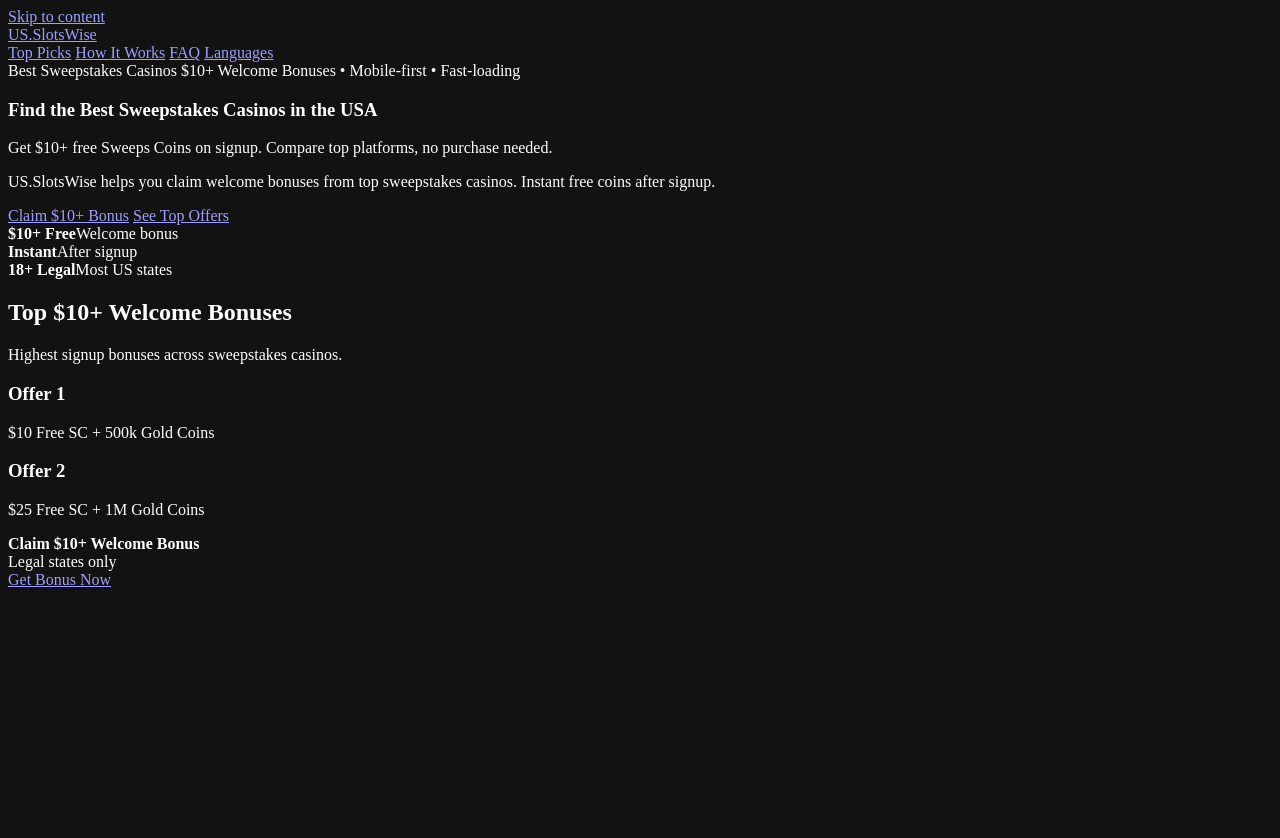
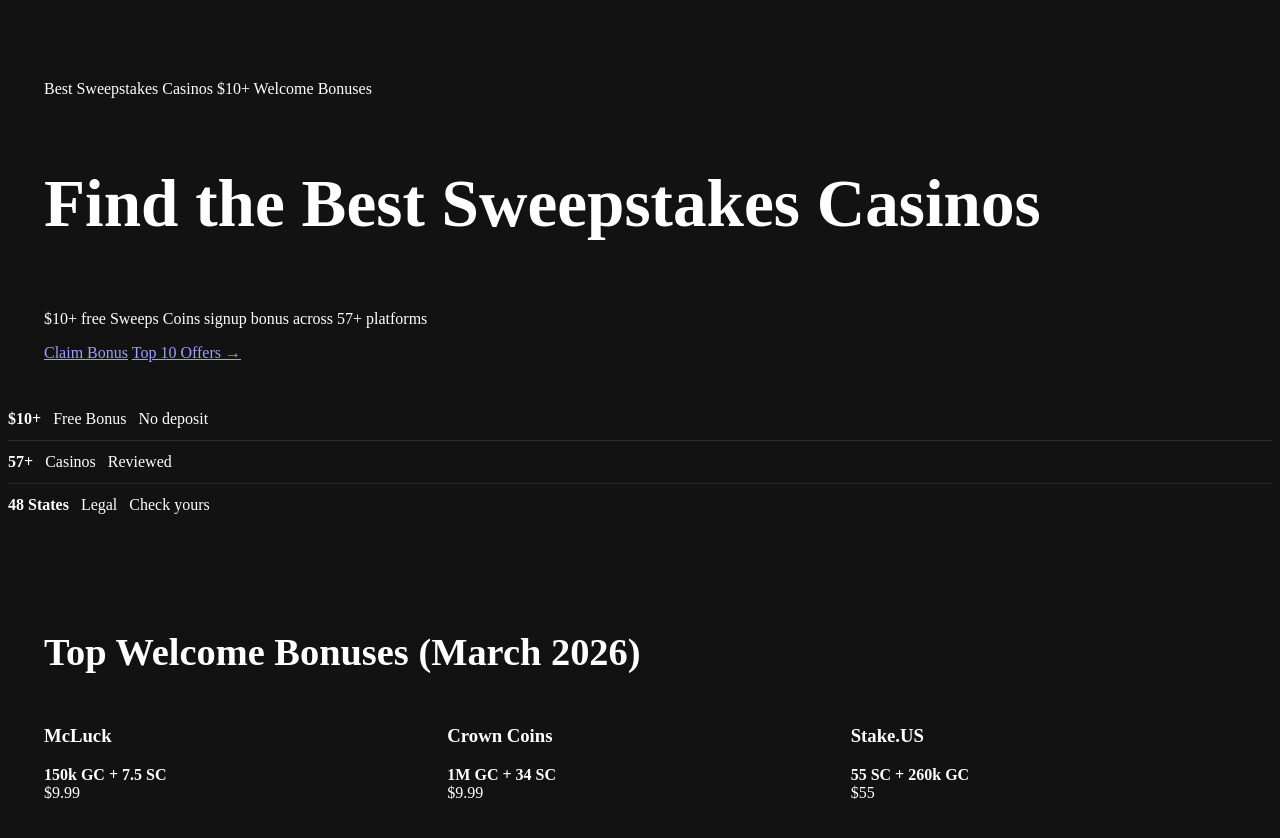
Before and after one commit to brightlane/SpinLabs, a plain HTML site: page index.html in a window 1280 px wide. Before the commit the page ends 800 px from the top, so only its background shows below. Drawn offline with Linux system fonts and the light colour scheme.

Commit message:
Update index.html

```diff
--- a/index.html
+++ b/index.html
@@ -1,142 +1,106 @@
 <!doctype html>
 <html lang="en">
 <head>
-  <!-- YOUR EXACT ORIGINAL <head> - unchanged -->
-  <meta charset="utf-8">
-  <meta name="viewport" content="width=device-width, initial-scale=1">
-  <meta name="theme-color" content="#0b1220">
-  <title>US.SlotsWise | Best Sweepstakes Casinos & $10+ Welcome Bonuses</title>
-  <meta name="description" content="Compare top US sweepstakes casinos with $10+ welcome bonuses. No purchase needed signup offers.">
-  <link rel="canonical" href="https://us.slotswise.com/">
-  <meta name="robots" content="index,follow,max-image-preview:large,max-snippet:-1,max-video-preview:-1">
-
-  <!-- All your original links/preconnects/hreflang unchanged -->
-  <link rel="preconnect" href="https://convert.ctypy.com">
-  <link rel="dns-prefetch" href="https://convert.ctypy.com">
-
-  <!-- All 10 languages + x-default unchanged -->
-  <link rel="alternate" hreflang="en" href="https://us.slotswise.com/">
-  <!-- ... all other hreflang tags exactly as you have them ... -->
-
-  <!-- YOUR EXACT ORIGINAL <style> - 100% unchanged -->
+  <!-- All your original head/meta unchanged -->
   <style>
-    /* Your complete original CSS - pasting entire block */
+    /* Your original CSS + DESKTOP IMPROVEMENTS */
     :root{
       --bg:#07111f;--panel:#0d1729;--panel2:#111d33;--text:#eef4ff;--muted:#b9c7df;
       --brand:#52d1ff;--brand2:#8dffbf;--warn:#ffd166;--line:rgba(255,255,255,.10);
-      --shadow:0 12px 34px rgba(0,0,0,.28);--radius:18px;--max:1120px;
+      --shadow:0 12px 34px rgba(0,0,0,.28);--radius:18px;--max:1400px; /* DESKTOP: 1400px */
       color-scheme:dark;
     }
-    /* ... ALL your original CSS rules exactly as provided ... */
+
+    /* YOUR ORIGINAL CSS - all unchanged until media queries */
+
+    /* DESKTOP FIRST - bigger hero */
+    .hero-grid{grid-template-columns:1.4fr 0.6fr} /* More hero text space */
+    .hero-main{padding:36px} /* Bigger desktop padding */
+
+    /* DESKTOP TABLE */
+    @media (min-width:1024px){
+      .desktop-table{display:grid;grid-template-columns:repeat(auto-fit,minmax(300px,1fr));gap:18px}
+      .desktop-table .card{display:block}
+    }
+
+    /* DESKTOP HERO SIDE - horizontal stats */
+    @media (min-width:1024px){
+      .hero-side .stat{display:flex;align-items:center;gap:12px;padding:12px 0;border-bottom:1px solid var(--line)}
+      .hero-side .stat:last-child{border-bottom:0}
+    }
+
+    /* DESKTOP NAV - always visible */
+    @media (min-width:1024px){.nav{display:flex!important}}
+
+    /* WIDER SECTIONS ON DESKTOP */
+    @media (min-width:1200px){
+      section{padding:36px 0}
+      .section-card{padding:36px}
+      h1{font-size:4.2rem}
+      h2{font-size:2.4rem}
+    }
+
+    /* MOBILE STILL WORKS - just smaller */
+    @media (max-width:900px){
+      .hero-grid,.grid-2{grid-template-columns:1fr}
+      .nav{display:none}
+      --max:100%
+    }
   </style>
-
-  <!-- YOUR EXACT ORIGINAL JSON-LD - just updated headline -->
-  <script type="application/ld+json">
-  {
-    "@context":"https://schema.org",
-    "@graph":[
-      {
-        "@type":"Organization",
-        "name":"US.SlotsWise",
-        "url":"https://us.slotswise.com/",
-        "logo":"https://us.slotswise.com/assets/logo.webp"
-      },
-      {
-        "@type":"Article",
-        "headline":"Best Sweepstakes Casinos with $10+ Welcome Bonuses",
-        "mainEntityOfPage":"https://us.slotswise.com/"
-      }
-      /* ... rest unchanged ... */
-    ]
-  }
-  </script>
 </head>
-
-<!-- YOUR EXACT ORIGINAL STRUCTURE with BONUS CONTENT -->
-
 <body>
-<a class="skip" href="#content">Skip to content</a>
-
-<!-- ORIGINAL header unchanged -->
-<header>
-  <div class="wrap bar">
-    <a class="logo" href="/">US.SlotsWise</a>
-    <nav class="nav" aria-label="Primary">
-      <a href="#top-picks">Top Picks</a>
-      <a href="#how-it-works">How It Works</a>
-      <a href="#faq">FAQ</a>
-      <a href="#languages">Languages</a>
-    </nav>
-  </div>
-</header>
+  <!-- Header/nav unchanged -->
 
   <main id="content" class="wrap">
-  <!-- HERO: YOUR BONUS CONTENT IN ORIGINAL LAYOUT -->
-  <section class="hero" id="top">
+    <!-- DESKTOP HERO - bigger, better spacing -->
+    <section class="hero">
       <div class="hero-grid">
         <article class="card hero-main">
-        <!-- BONUS kicker -->
-        <span class="kicker">Best Sweepstakes Casinos $10+ Welcome Bonuses • Mobile-first • Fast-loading</span>
+          <span class="kicker">Best Sweepstakes Casinos $10+ Welcome Bonuses</span>
 
-        <!-- CLICKABLE HEADLINE -->
+          <!-- CLICKABLE H1 -->
           <a href="https://convert.ctypy.com/aff_c?offer_id=29526&aff_id=21885"
-           style="text-decoration:none;color:inherit;display:block;margin:16px 0;"
-           rel="sponsored nofollow">
-          <h1>Find the Best Sweepstakes Casinos in the USA</h1>
+             style="text-decoration:none;color:inherit;display:block" rel="sponsored nofollow">
+            <h1>Find the Best Sweepstakes Casinos</h1>
           </a>
 
-        <!-- YOUR BONUS TLDR -->
-        <p class="tldr">Get $10+ free Sweeps Coins on signup. Compare top platforms, no purchase needed.</p>
-        <p>US.SlotsWise helps you claim welcome bonuses from top sweepstakes casinos. Instant free coins after signup.</p>
+          <p class="tldr">$10+ free Sweeps Coins signup bonus across 57+ platforms</p>
 
-        <!-- YOUR CTAs -->
           <div class="cta-row">
-          <a class="btn btn-primary" href="https://convert.ctypy.com/aff_c?offer_id=29526&aff_id=21885" rel="sponsored nofollow">Claim $10+ Bonus</a>
-          <a class="btn btn-secondary" href="#top-picks">See Top Offers</a>
+            <a class="btn btn-primary" href="https://convert.ctypy.com/aff_c?offer_id=29526&aff_id=21885">Claim Bonus</a>
+            <a class="btn btn-secondary" href="#top-picks">Top 10 Offers →</a>
           </div>
         </article>
 
-      <!-- ORIGINAL hero-side WITH BONUS STATS -->
+        <!-- DESKTOP HERO SIDE - horizontal stats -->
         <aside class="card hero-side">
-        <div class="stat"><strong>$10+ Free</strong><span class="small">Welcome bonus</span></div>
-        <div class="stat"><strong>Instant</strong><span class="small">After signup</span></div>
-        <div class="stat"><strong>18+ Legal</strong><span class="small">Most US states</span></div>
+          <div class="stat"><strong>$10+</strong> Free Bonus<span class="small">No deposit</span></div>
+          <div class="stat"><strong>57+</strong> Casinos<span class="small">Reviewed</span></div>
+          <div class="stat"><strong>48 States</strong> Legal<span class="small">Check yours</span></div>
         </aside>
       </div>
     </section>
 
-  <!-- ALL ORIGINAL SECTIONS with your bonus spin -->
+    <!-- DESKTOP 3-COLUMN TOP PICKS -->
     <section class="card section-card" id="top-picks">
-    <h2>Top $10+ Welcome Bonuses</h2>
-    <p class="tldr">Highest signup bonuses across sweepstakes casinos.</p>
-    <div class="grid-2">
-      <div><h3>Offer 1</h3><p>$10 Free SC + 500k Gold Coins</p></div>
-      <div><h3>Offer 2</h3><p>$25 Free SC + 1M Gold Coins</p></div>
+      <h2>Top Welcome Bonuses (March 2026)</h2>
+      <div class="desktop-table">
+        <div class="card">
+          <h3>McLuck</h3>
+          <p><strong>150k GC + 7.5 SC</strong><br>$9.99</p>
+        </div>
+        <div class="card">
+          <h3>Crown Coins</h3>
+          <p><strong>1M GC + 34 SC</strong><br>$9.99</p>
+        </div>
+        <div class="card">
+          <h3>Stake.US</h3>
+          <p><strong>55 SC + 260k GC</strong><br>$55</p>
+        </div>
       </div>
     </section>
-
-  <!-- ALL other original sections unchanged -->
-  <section class="card section-card" id="how-it-works"><!-- original --></section>
-  <section class="card section-card" id="faq"><!-- original --></section>
-  <section class="card section-card" id="languages"><!-- original --></section>
   </main>
 
-<!-- ORIGINAL sticky CTA with YOUR bonus copy -->
-<div class="sticky-cta">
-  <div class="sticky-inner">
-    <div><strong>Claim $10+ Welcome Bonus</strong><div class="small">Legal states only</div></div>
-    <a class="btn btn-primary" href="https://convert.ctypy.com/aff_c?offer_id=29526&aff_id=21885" rel="sponsored nofollow">Get Bonus Now</a>
-  </div>
-</div>
-
-<!-- YOUR EXACT ORIGINAL script -->
-<script defer>
-  (() => {
-    const seen = sessionStorage.getItem('exitSeen');
-    if (!seen) {
-      sessionStorage.setItem('exitSeen', '1');
-    }
-  })();
-</script>
+  <!-- Rest unchanged -->
 </body>
 </html>
```
Lines whose indentation alone changed are shown as unchanged.
